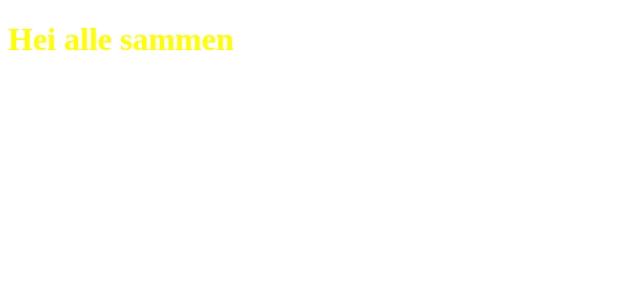
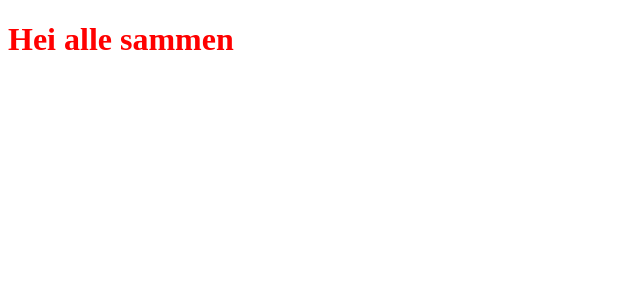
Before and after one commit to dybevik/butlr-test, a React (Vite) app: page / in a window 1280 px wide. Shown: the top 300 px of the page, without its empty margins (0-640 px from the left). Built offline with nearby package versions, Linux system fonts and the light colour scheme.

Commit message:
Endret farge på overskriften til rød

```diff
--- a/src/App.tsx
+++ b/src/App.tsx
@@ -3,7 +3,7 @@ import React from 'react';
 const App: React.FC = () => {
   return (
     <div>
-      <h1 style={{ color: 'yellow' }}>Hei alle sammen</h1>
+      <h1 style={{ color: 'red' }}>Hei alle sammen</h1>
     </div>
   );
 };
```
